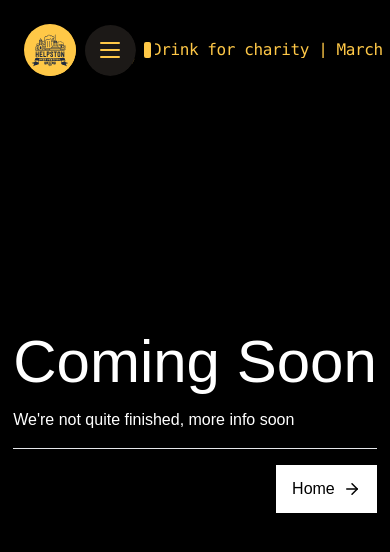
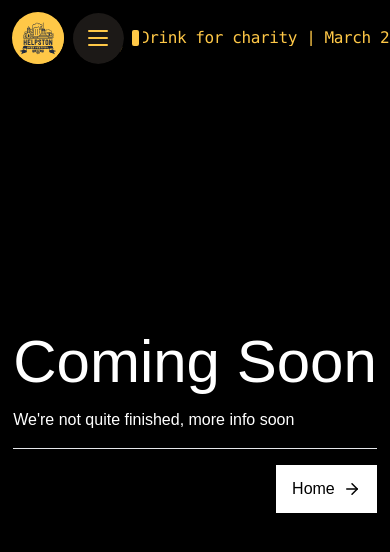
Before and after one commit to adam-cain/helpston-beer-fest, a Next.js app: page /charities in a window 390 px wide. Shown: the top 552 px of the page. Built offline with nearby package versions, Linux system fonts and the light colour scheme; a web font is replaced by a local one.

Commit message:
fix: adjust responsive padding and margin for homepage and navbar

```diff
--- a/src/app/page.tsx
+++ b/src/app/page.tsx
@@ -113,7 +113,7 @@ export default function Home() {
             );
           })}
           <div className="absolute top-0 w-full h-full bg-black opacity-40 z-30" />
-          <div className="absolute bottom-0 flex items-start justify-start z-30 m-6 flex-col gap-2">
+          <div className="absolute bottom-0 flex items-start justify-start z-30 m-3 sm:m-6 flex-col gap-2">
             <span className="text-6xl md:text-8xl lg:text-9xl font-normal">
               HELPSTON
               <br />BEER FESTIVAL
--- a/src/components/NavBar.tsx
+++ b/src/components/NavBar.tsx
@@ -37,7 +37,7 @@ export default function NavBar() {
             ></div>
             {/* Scroll animation -translate-y-28 lg:-translate-y-32 */}
             <div className="fixed left-0 top-0 z-50 w-full transition-all duration-500 pointer-events-auto opacity-1">
-                <header className="w-full p-6">
+                <header className="w-full p-3 sm:p-6">
                     <div className="flex items-center justify-start gap-2 lg:gap-5">
                         <Link href={"/"}>
                             <div className="outline-none relative z-0 flex h-[52px] w-[52px] shrink-0 select-none items-center justify-center overflow-hidden whitespace-nowrap rounded-full no-underline transition-all duration-200 ease-in-out-circ text-text-stone-900 bg-highlight hover:text-hightlight  hover:bg-highlight ">
```
